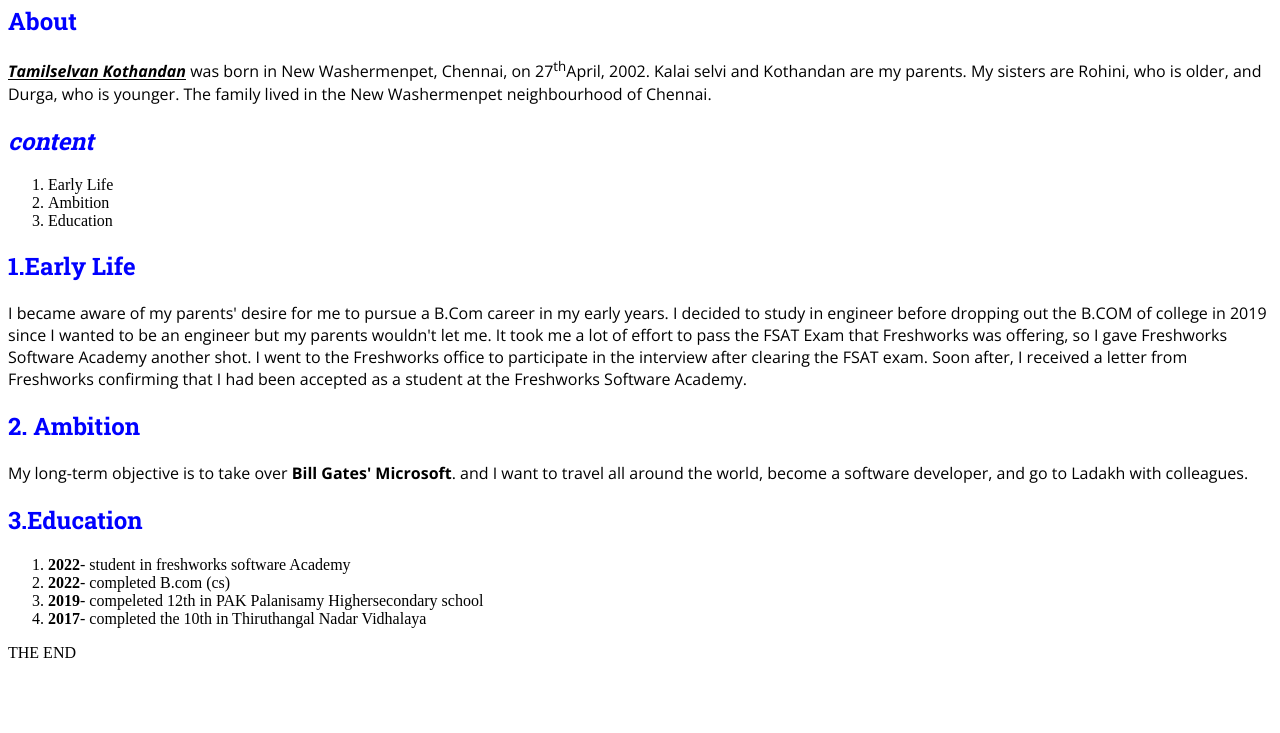
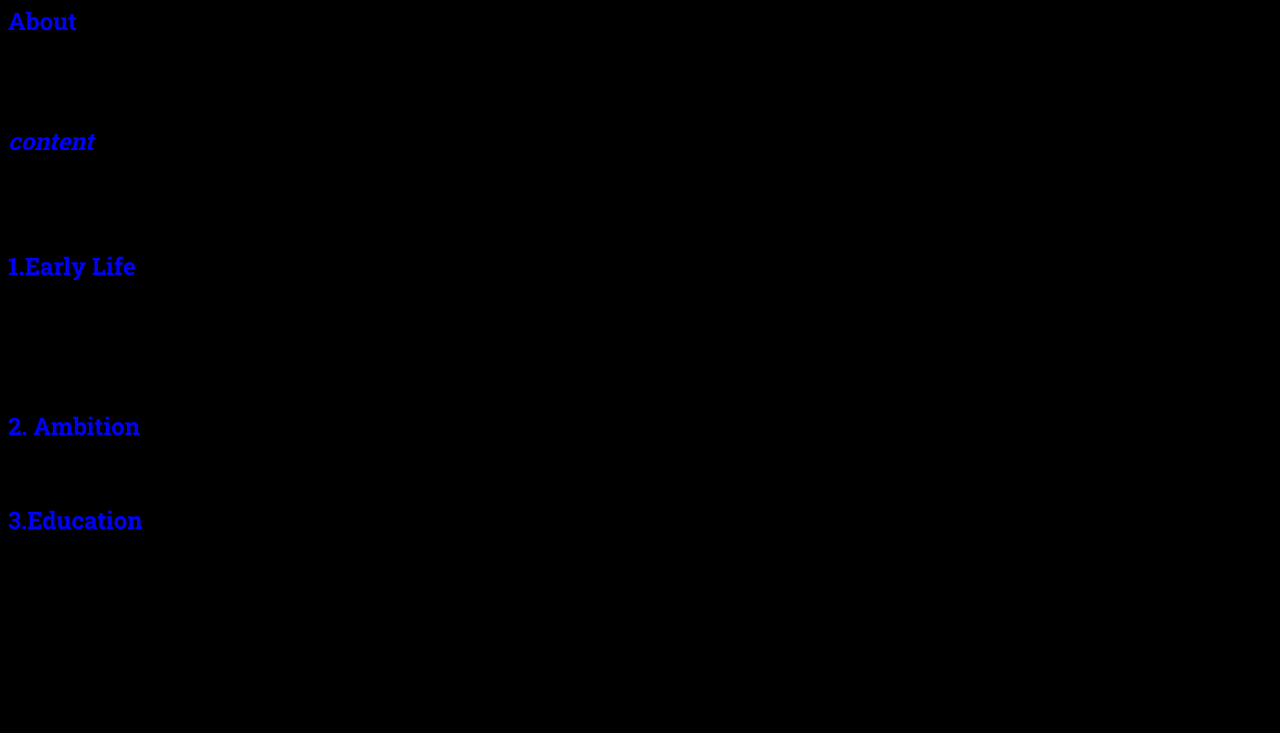
Before and after one commit to Tamilselvan2747/Tamilselvan-Kothandan, a plain HTML site: page index.html in a window 1280 px wide. Shown: the part 67-800 px from the top of the page. Drawn offline with nearby package versions, Linux system fonts and the light colour scheme.

Commit message:
updating background color

```diff
--- a/style.css
+++ b/style.css
@@ -3,4 +3,6 @@ h1,h2,h3,h4,h5,h6{
     font-family :"Roboto Slab";
 }
 p{
-	font-family: "Open Sans";}
+font-family: "Open Sans";}
+body{ background-color:black;
+}
```
